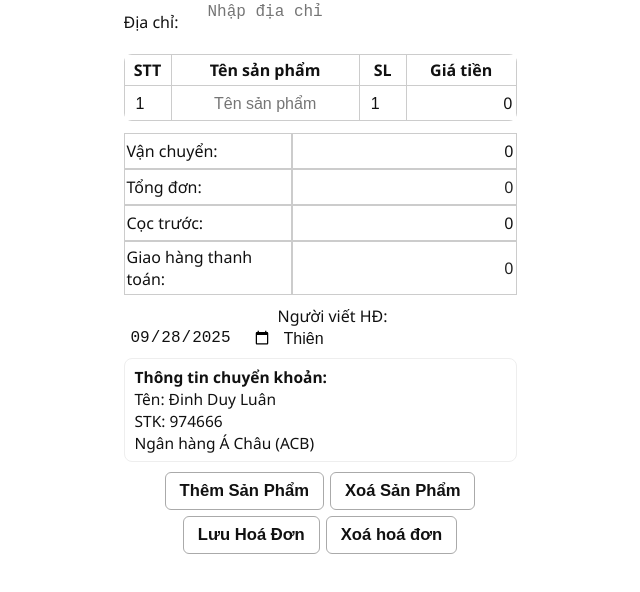
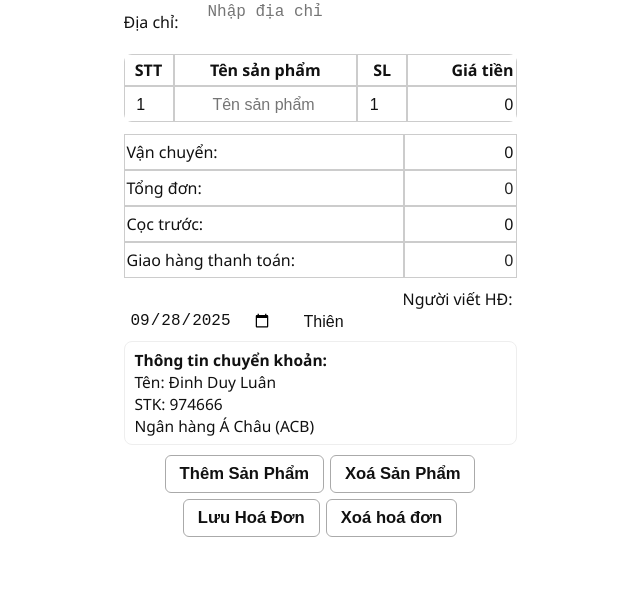
Before and after one commit to vtthuan2209-wq/hoadonv2, a plain HTML site: page index.html in a window 1280 px wide. Shown: the part 249-841 px from the top of the page, without its empty margins (320-960 px from the left). Drawn offline with Linux system fonts and the light colour scheme.

Commit message:
Update style.css

```diff
--- a/style.css
+++ b/style.css
@@ -17,7 +17,7 @@ body {
 .container {
   max-width: 425px;
   margin: 0 auto;
-  padding: 20px 16px 38px 16px; /* tăng padding trái/phải thêm 2px */
+  padding: 20px 16px 38px 16px;
   box-sizing: border-box;
   background: #fff;
 }
@@ -30,7 +30,7 @@ body {
 }
 
 .logo img {
-  max-width: 110px; /* logo to hơn */
+  max-width: 110px;
   max-height: 70px;
   border-radius: 7px;
   background: #fff;
@@ -125,24 +125,39 @@ body {
 
 #product-table {
   width: 100%;
-  border-collapse: collapse;
+  border-collapse: separate;
+  border-spacing: 0;
   background: #fff;
   border-radius: var(--radius);
   overflow: hidden;
+  table-layout: fixed;
 }
 
 #product-table th,
 #product-table td {
   border: 1px solid var(--border);
   padding: 4px 2px;
-  text-align: center;
   color: #111;
   background: #fff;
+  overflow: hidden;
 }
 
 #product-table th {
   font-size: 1em;
   font-weight: 600;
+  text-align: center;
+}
+
+#product-table th,
+#product-table td {
+  /* Đảm bảo các cột tiền thẳng hàng với bảng dưới bằng cách set width giống nhau */
+}
+#product-table th:last-child,
+#product-table td:last-child {
+  width: 28%;
+  text-align: right;
+  font-variant-numeric: tabular-nums;
+  font-family: 'Segoe UI', Arial, sans-serif;
 }
 
 #product-table input {
@@ -187,6 +202,11 @@ body {
   border-spacing: 0;
   background: #fff;
   margin-bottom: 8px;
+  table-layout: fixed;
+}
+
+#cost-table tr {
+  width: 100%;
 }
 
 #cost-table td {
@@ -194,14 +214,21 @@ body {
   border: 1px solid var(--border);
   color: #111;
   background: #fff;
-  text-align: right;
   font-variant-numeric: tabular-nums;
   font-family: 'Segoe UI', Arial, sans-serif;
+  overflow: hidden;
 }
 
 #cost-table td:first-child {
+  width: 72%;
   text-align: left;
   font-variant-numeric: normal;
+}
+
+#cost-table td:last-child {
+  width: 28%;
+  text-align: right;
+  font-variant-numeric: tabular-nums;
 }
 
 .input-money,
@@ -226,7 +253,7 @@ body {
   color: #222;
 }
 
-/* Phần ngày lập hoá đơn bên trái, người viết hoá đơn bên phải */
+/* Footer invoice: ngày lập hóa đơn bên trái, người viết hđ bên phải */
 .footer-invoice {
   display: flex;
   justify-content: space-between;
@@ -235,14 +262,36 @@ body {
   margin-bottom: 4px;
 }
 
-.date-section label, .writer-section label {
+.date-section {
+  flex: 1;
+  text-align: left;
+}
+
+.writer-section {
+  flex: 1;
+  text-align: right;
+}
+
+.writer-section label {
   font-weight: 500;
   font-size: 1em;
   margin-right: 4px;
   color: #111;
 }
 
-.date-section input[type="date"], .writer-section input[type="text"] {
+.writer-section input[type="text"] {
+  font-size: 1em;
+  border: none;
+  background: transparent;
+  color: #111;
+  outline: none;
+  box-shadow: none;
+  appearance: none;
+  min-width: 105px;
+  padding: 2px 6px;
+}
+
+.date-section input[type="date"] {
   font-size: 1em;
   border: none;
   background: transparent;
@@ -294,4 +343,5 @@ body {
   .customer-info-row label { min-width: 66px; }
   #cost-table input[type="number"], #cost-table input[type="text"] { width: 100%; }
   .footer-invoice { flex-direction: column; align-items: flex-start; gap: 4px;}
+  .date-section, .writer-section { text-align: left; width: 100%;}
 }
```
